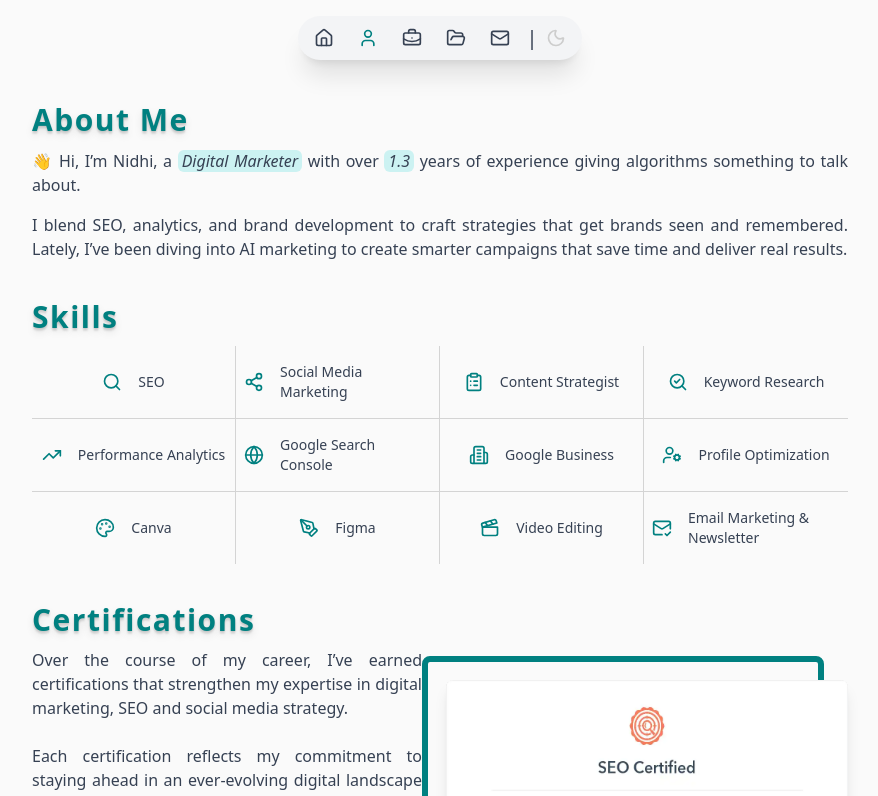
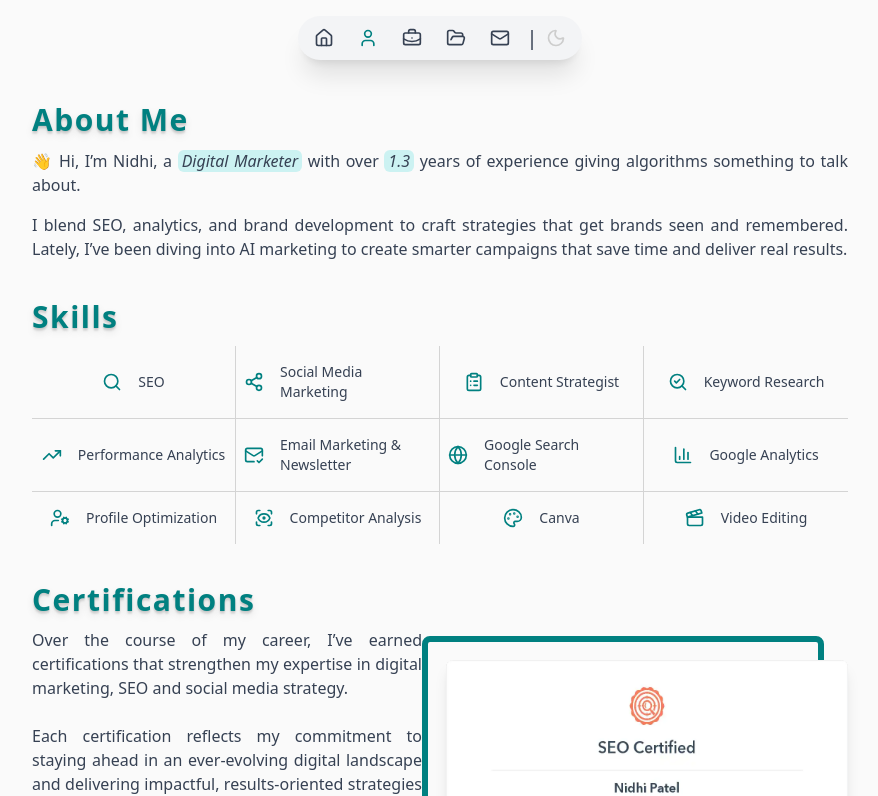
Before and after one commit to R-o-n-a-k/nidhi, a Next.js app: page /about in a window 1280 px wide. Shown: the top 796 px of the page, without its empty margins (200-1078 px from the left). Built offline with nearby package versions, Linux system fonts and the light colour scheme.

Commit message:
ref: skills update

```diff
--- a/app/_components/Data.jsx
+++ b/app/_components/Data.jsx
@@ -15,7 +15,10 @@ import {
   PenTool, // FaFigma → (design tool)
   Clapperboard, // FaClapperboard
   MailCheck, // FaEnvelopeOpenText
-  Building2, // FaBusinessTime
+  Building2,
+  ChartColumn,
+  ScanSearch,
+  ScanEye, // FaBusinessTime
 } from "lucide-react";
 import { LinkedInIcon, MailIcon, MediumIcon } from "./Icons";
 
@@ -156,38 +159,38 @@ export const skills = [
   },
   {
     id: 6,
+    name: "Email Marketing & Newsletter",
+    icon: MailCheck,
+  },
+  {
+    id: 7,
     name: "Google Search Console ",
     icon: Globe,
   },
   {
-    id: 7,
-    name: " Google Business",
-    icon: Building2,
+    id: 8,
+    name: " Google Analytics",
+    icon: ChartColumn,
   },
   {
-    id: 8,
+    id: 9,
     name: "Profile Optimization",
     icon: UserCog,
   },
   {
-    id: 9,
+    id: 10,
+    name: "Competitor Analysis",
+    icon: ScanEye,
+  },
+  {
+    id: 11,
     name: "Canva",
     icon: Palette,
   },
   {
-    id: 10,
-    name: "Figma",
-    icon: PenTool,
-  },
-  {
-    id: 11,
+    id: 12,
     name: "Video Editing",
     icon: Clapperboard,
-  },
-  {
-    id: 12,
-    name: "Email Marketing & Newsletter",
-    icon: MailCheck,
   },
 ];
 
@@ -281,7 +284,7 @@ export const educationData = [
     date: "2019 –2022",
     icon: GraduationCap,
     description: [
-      "Completed BCA at University of Gujarat, building a strong foundation in digital marketing, analytics, and content strategy.",
+      "Completed BCA at University of Gujarat, with a strong foundation in computer science, programming, and networking.",
     ],
   },
 ];
```
